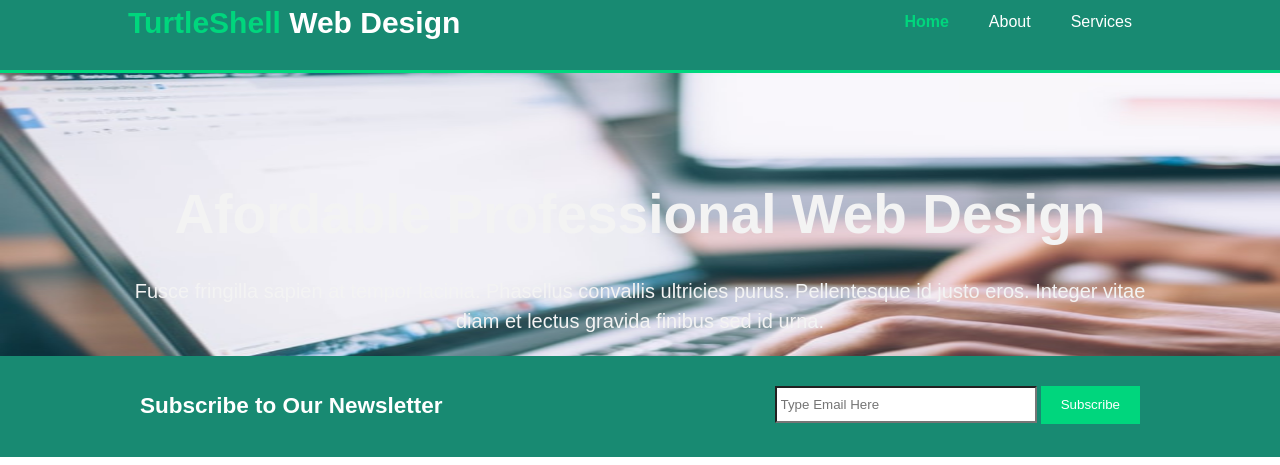
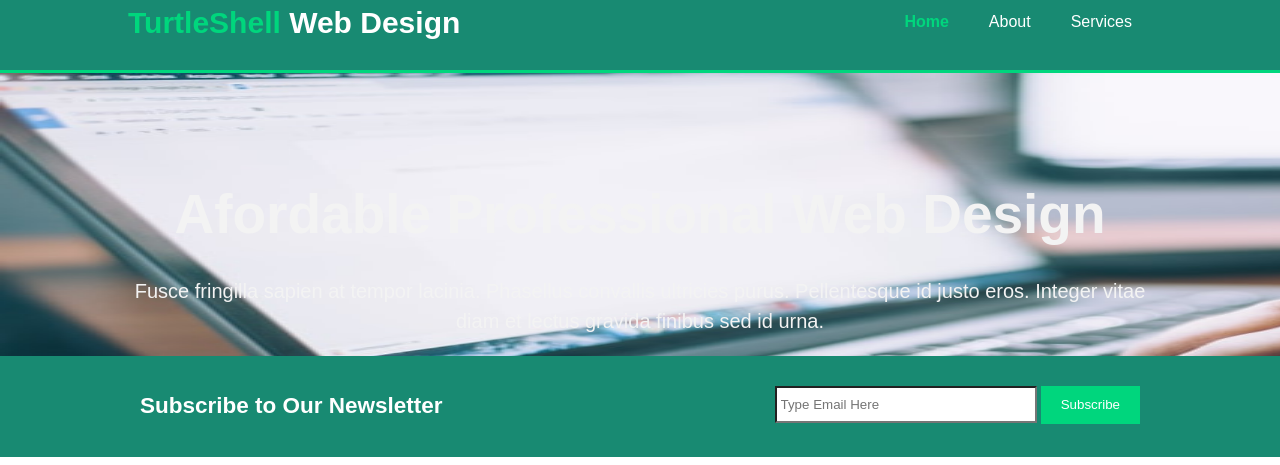
Before and after one commit to TurtleMan725/project, a plain HTML site: page index.html in a window 1280 px wide. Shown: the top 465 px of the page. Drawn offline with Linux system fonts and the light colour scheme; files that its build step writes are made by us from their sources.

Commit message:
Update styles.css

```diff
--- a/styles.css
+++ b/styles.css
@@ -76,7 +76,7 @@ header a:hover{
 /*showcase*/
 #showcase{
 	background:url('bob.jpg') no-repeat;
-	background-size:2000px 400px;
+	background-size:3000px 400px;
 	text-align:center;
 	color:#f3f3f3;
 }
```
